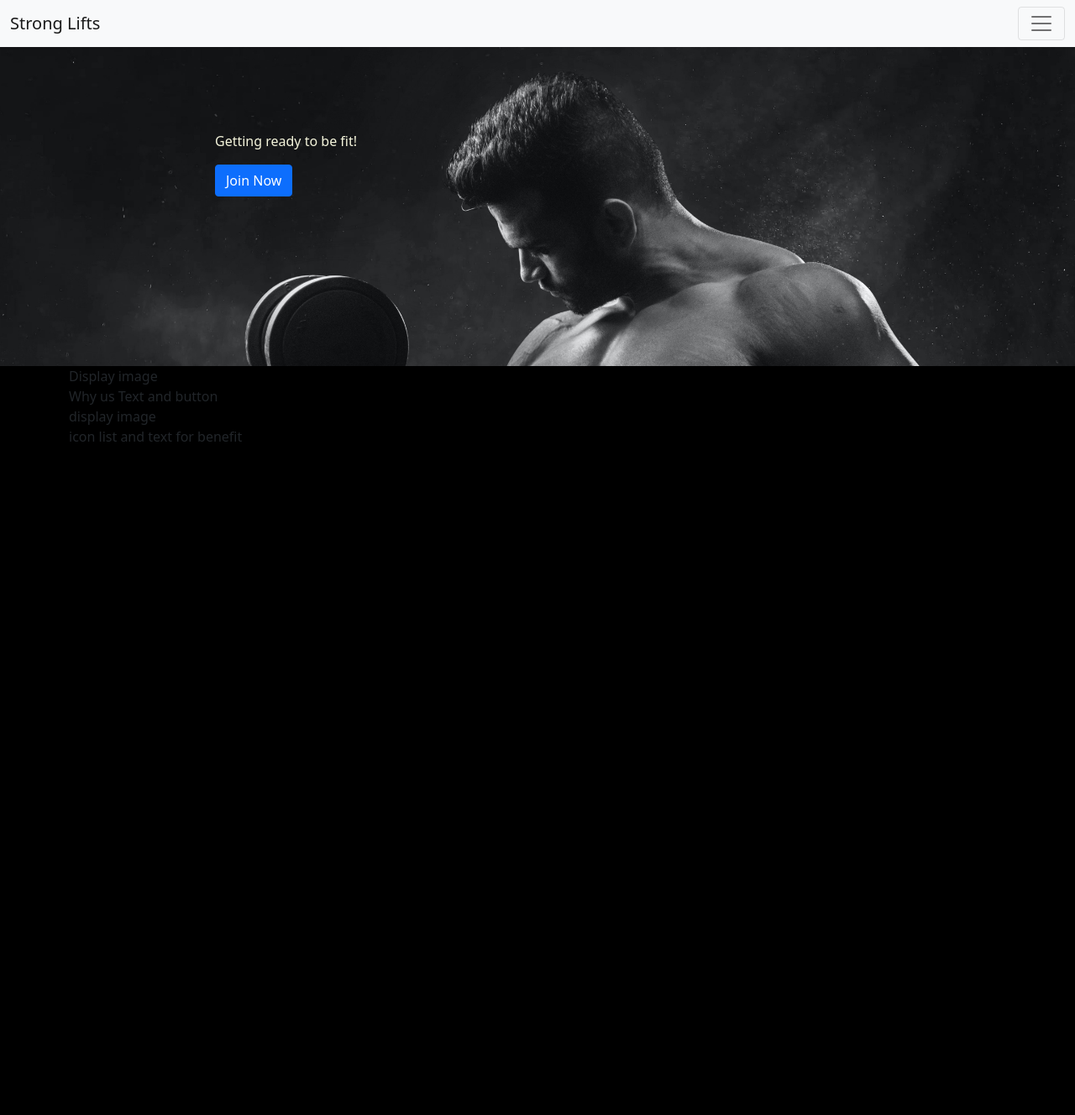
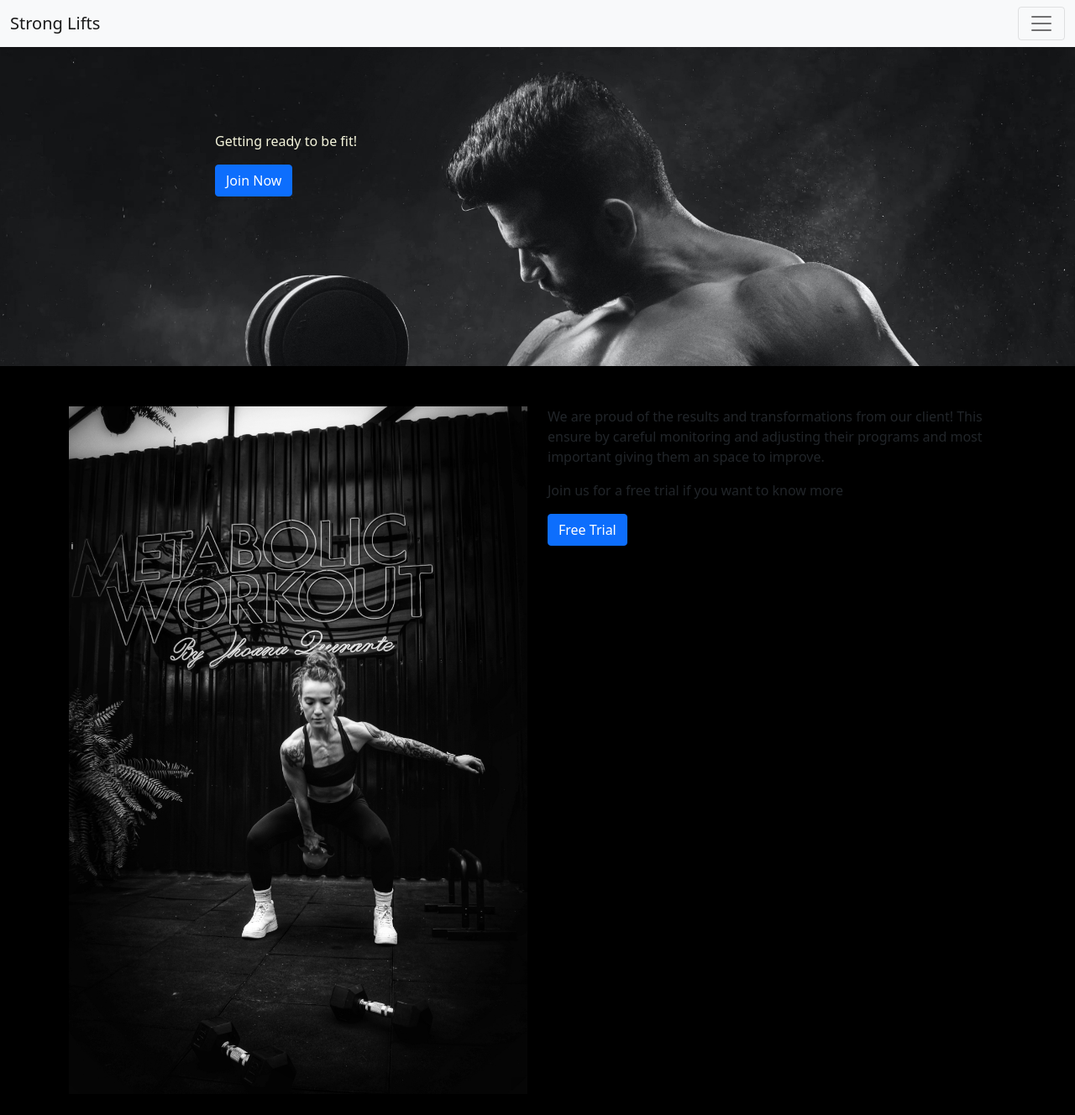
Before and after one commit to rfpotrero/stronglifts, a Django app: page / in a window 1280 px wide; the page is wider, and only the part inside the window is pictured. Shown: the top 1328 px of that part at 84% size. Before the commit the page ends 526 px from the top of that part, so only its background shows below. Run offline with Django 4.2, Linux system fonts and the light colour scheme; some libraries are stand-ins or nearby versions.

Commit message:
feat: Create landing page and basic styled
Created landing page and add basic styled to the page. #16

```diff
--- a/website/templates/website/index.html
+++ b/website/templates/website/index.html
@@ -3,7 +3,7 @@
 
 {% block content %}
 
-<div class=" hero-image">
+<div class= "hero-image">
 
     <div class="hero-comment">
         <p>
@@ -13,21 +13,50 @@
     </div>
 </div>
 
-<div class="container">
-    <div>
-        Display image
-    </div>
-    <div>
-        Why us Text and button
+<div class="container pt-5">
+    <div class="row">
+        <div class="col">
+            <img class="img-fluid" src="static/images/why-us.jpg" alt="">
+        </div>
+        <div class="col">
+            <p>We are proud of the results and transformations from our client! This ensure by careful monitoring and adjusting their programs and most important giving them an space to improve.</p>
+            <p>Join us for a free trial if you want to know more</p>
+            <button type="button" class="btn btn-primary">Free Trial</button>
+        </div>
     </div>
 </div>
 
-<div class="container">
-    <div>
-        display image
-    </div>
-    <div>
-        icon list and text for benefit
+<div class="container pt-5">
+    <div class="row">
+        <div class="col">
+            <div>
+               <h1>
+                <i class="fa-solid fa-heart"></i>
+               </h1>
+                <p>Improve your overall health</p>
+            </div>
+            <div>
+                <h1>
+                    <i class="fa-solid fa-ranking-star"></i>
+                </h1>
+                <p>Get social by participating in our monthly challenges</p>
+            </div>
+            <div>
+                <h1>
+                    <i class="fa-solid fa-medal"></i>
+                </h1>
+                <p>Achieve your goals!</p>
+            </div>
+            <div>
+                <h1>
+                    <i class="fa-sharp fa-solid fa-dumbbell"></i>
+                </h1>
+                <p>Get stronger!</p>
+            </div>
+        </div>
+        <div class="col">
+            <img class="img-fluid" src="static/images/results.jpg" alt="">
+        </div>
     </div>
 </div>
 {% endblock%}
```
Also changed, not shown: static/images/why-us.jpg (added), 1 other file.
